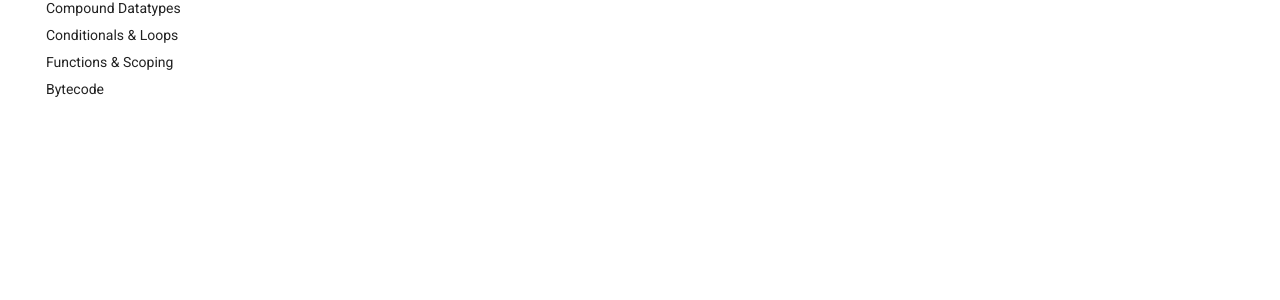
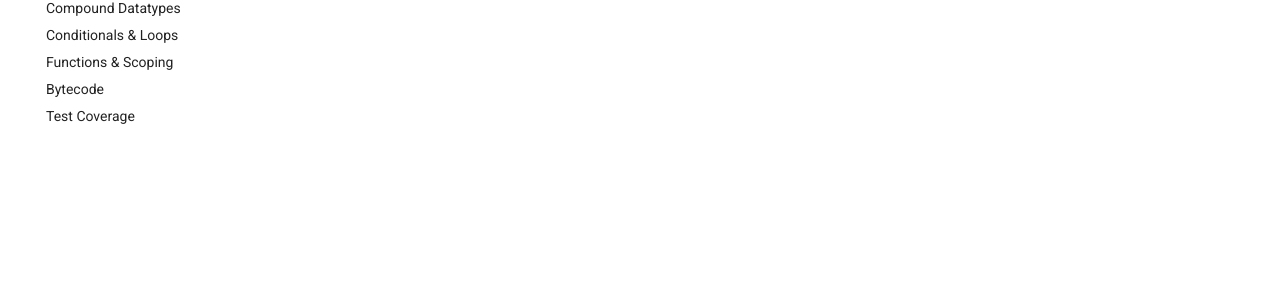
Before and after one commit to lucifer-reborn473/NEXUS, an MkDocs documentation site: the page built from docs/index.md, in a window 1280 px wide. Shown: the part 211-511 px from the top of the page. Built offline with MkDocs 1.6.1 and Material for MkDocs 9.7.7, drawn with Linux system fonts in a browser that asks for light colours.

Commit message:
Update mkdocs.yml

```diff
--- a/mkdocs.yml
+++ b/mkdocs.yml
@@ -9,3 +9,4 @@ nav:
   - Conditionals & Loops: Conditionals & Loops.md
   - Functions & Scoping: Functions & Scoping.md
   - Bytecode: Bytecode.md
+  - Test Coverage: Test Coverage.md
```
